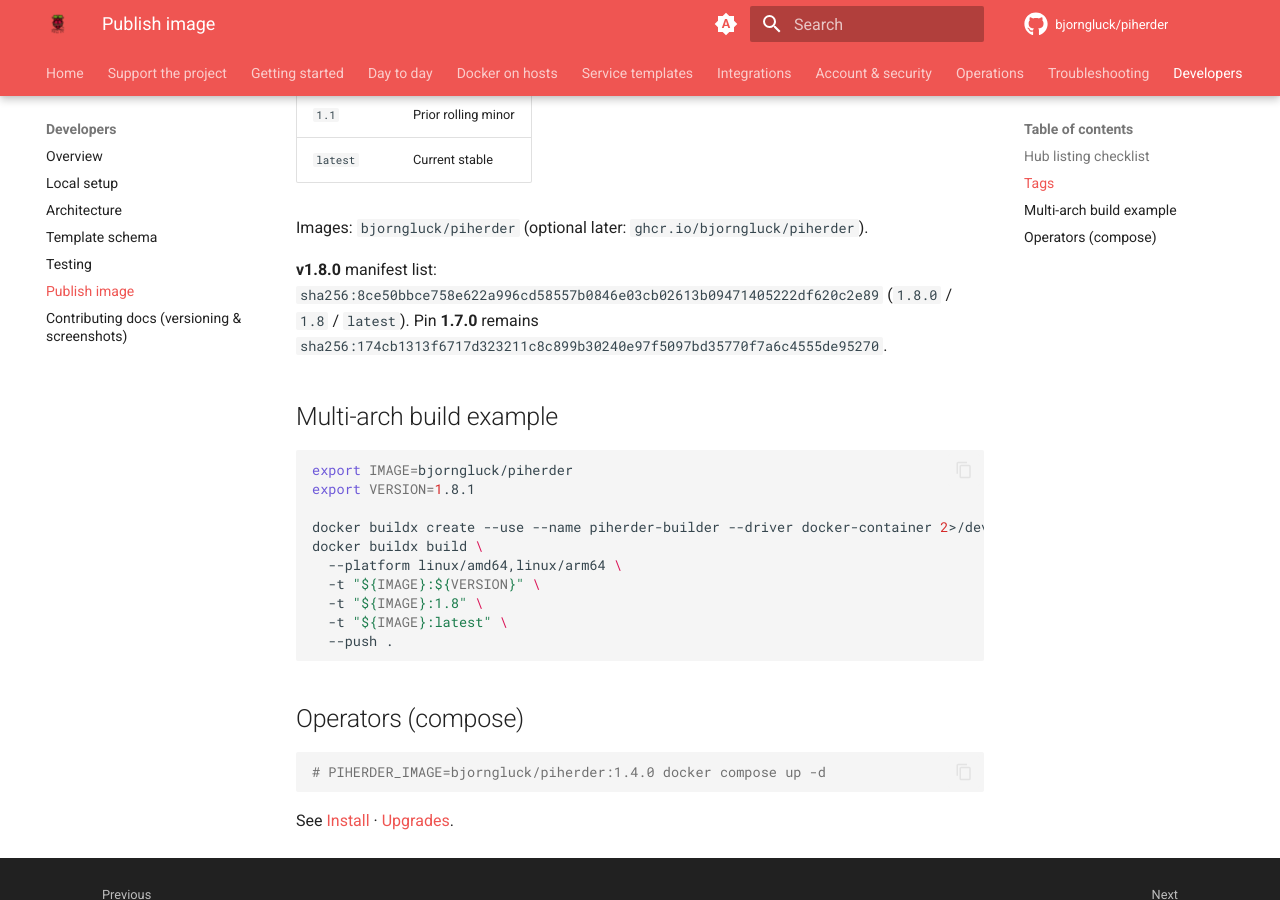
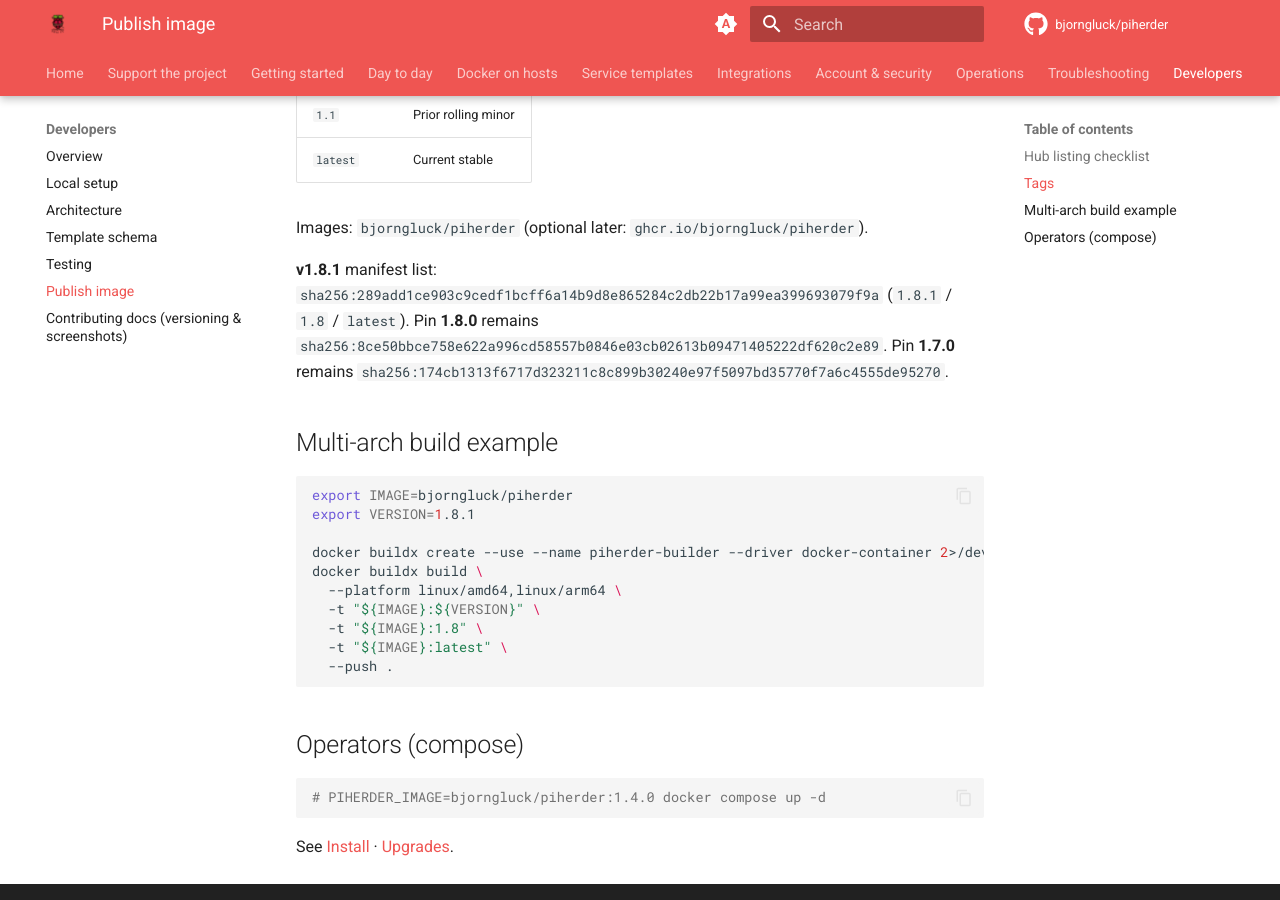
Before and after one commit to bjorngluck/piherder, an MkDocs documentation site: the page built from wiki/developers/publish-image.md, in a window 1280 px wide and 900 px high, scrolled down 1383 px. Built offline with MkDocs 1.6.1 and Material for MkDocs 9.7.7, drawn with Linux system fonts in a browser that asks for light colours; comment, search, counter and statistics services are not loaded.

Commit message:
docs(v1.8.1): record the Hub manifest digest
Tags 1.8.1, 1.8, and latest are sha256:289add1ce903c9cedf1bcff6a14b9d8e865284c2db22b17a99ea399693079f9a.
Pin 1.8.0 is unchanged.

```diff
--- a/wiki/developers/publish-image.md
+++ b/wiki/developers/publish-image.md
@@ -34,7 +34,7 @@
 
 Images: `bjorngluck/piherder` (optional later: `ghcr.io/bjorngluck/piherder`).
 
-**v1.8.0** manifest list: `sha256:8ce50bbce758e622a996cd58557b0846e03cb02613b09471405222df620c2e89` (`1.8.0` / `1.8` / `latest`). Pin **1.7.0** remains `sha256:174cb1313f6717d323211c8c899b30240e97f5097bd35770f7a6c4555de95270`.
+**v1.8.1** manifest list: `sha256:289add1ce903c9cedf1bcff6a14b9d8e865284c2db22b17a99ea399693079f9a` (`1.8.1` / `1.8` / `latest`). Pin **1.8.0** remains `sha256:8ce50bbce758e622a996cd58557b0846e03cb02613b09471405222df620c2e89`. Pin **1.7.0** remains `sha256:174cb1313f6717d323211c8c899b30240e97f5097bd35770f7a6c4555de95270`.
 
 ## Multi-arch build example
 
```
Also changed, not shown: docs/PUBLISH_IMAGE.md (+8 -1 lines), docs/RELEASE_v1.8.1.md (+1 -1 lines).
